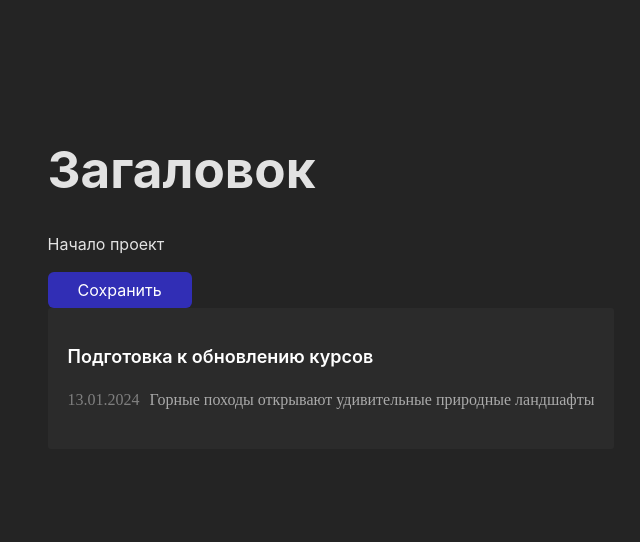
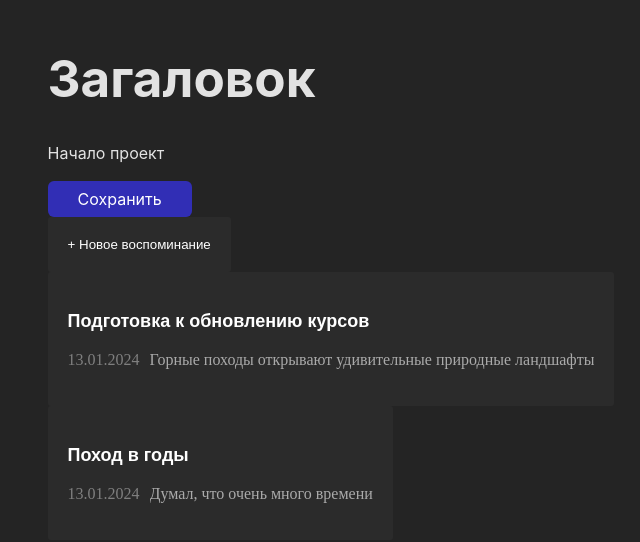
Before and after one commit to Alex-Kiselev/React-Redux, a React (Vite) app in the folder vite-project/: page / in a window 1280 px wide. Shown: the part 122-664 px from the top of the page, without its empty margins (309-949 px from the left). Built offline with nearby package versions, Linux system fonts and the light colour scheme.

Commit message:
3.12. Композиция
1) убрали обертку у journalitem добавили react fragment
2) Создали обертку CardButton + создали стили для кнопки обертки.
3) Обернули в CardButton наш компонент Journal

```diff
--- a/vite-project/src/App.jsx
+++ b/vite-project/src/App.jsx
@@ -2,6 +2,7 @@
 import './App.css';
 import JournalItem from './components/JournalItem/JournalItem';
 import Button from './components/Button/Button';
+import CardButton from './components/CardButton/CardButton';
 // import Declarative36 from './lessons/Declarative36';
 // import ReactFragment35 from './lessons/ReactFragment35';
 
@@ -28,11 +29,21 @@
 			<h1>Загаловок</h1>
 			<p>Начало проект</p>
 			<Button />
-			<JournalItem
-				title={data[0].title}
-				text={data[0].text}
-				date={data[0].date}
-			/>
+			<CardButton>+ Новое воспоминание</CardButton>
+			<CardButton>
+				<JournalItem
+					title={data[0].title}
+					text={data[0].text}
+					date={data[0].date}
+				/>
+			</CardButton>
+			<CardButton>
+				<JournalItem
+					title={data[1].title}
+					text={data[1].text}
+					date={data[1].date}
+				/>
+			</CardButton>
 		</>
 	);
 
--- /dev/null
+++ b/vite-project/src/components/CardButton/CardButton.css
@@ -0,0 +1,15 @@
+.card-button {
+    border-radius: 3px;
+    background: rgba(255, 255, 255, 0.03);
+
+    color: #FFF;
+    padding: 20px;
+    border: none;
+    cursor: pointer;
+    text-align: start;
+    display: block;
+}
+
+.card-button:hover {
+    background: rgba(255, 255, 255, 0.10);
+}
--- /dev/null
+++ b/vite-project/src/components/CardButton/CardButton.jsx
@@ -0,0 +1,12 @@
+import './CardButton.css';
+
+
+function CardButton({ children }) {
+
+
+	return (
+		<button className="card-button">{children}</button>
+	);
+}
+
+export default CardButton;
--- a/vite-project/src/components/JournalItem/JournalItem.jsx
+++ b/vite-project/src/components/JournalItem/JournalItem.jsx
@@ -7,13 +7,15 @@
 
 
 	return (
-		<div className='journal-item'>
+		// <div className='journal-item'>
+		<>
 			<h2 className='journal-item__header'>{title}</h2>
 			<h2 className='journal-item__body'>
 				<div className='journal-item__date'>{formatedDate}</div>
 				<div className='journal-item__text'>{text}</div>
 			</h2>
-		</div>
+		</>
+		// </div>
 
 	);
 }
```
